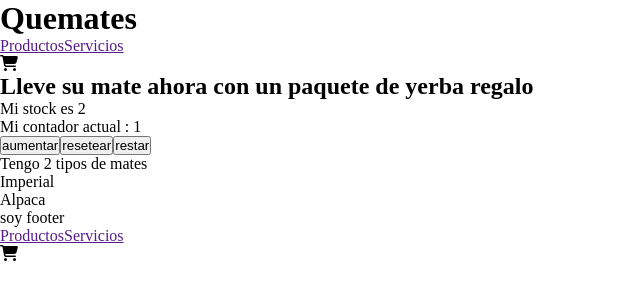
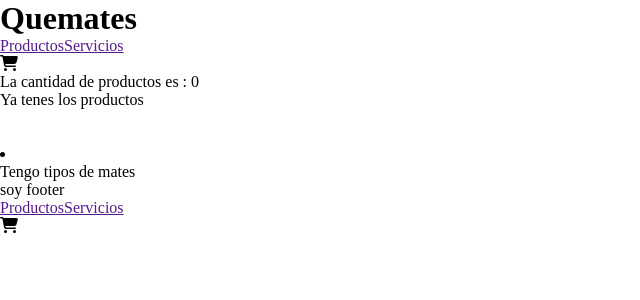
Before and after one commit to pomalucas/quemates, a React (Create React App) app: page / in a window 1280 px wide. Shown: the top 300 px of the page, without its empty margins (0-640 px from the left). Built offline with nearby package versions, Linux system fonts and the light colour scheme.

Commit message:
Cree los componentes ItemList e Item

```diff
--- a/src/components/App.js
+++ b/src/components/App.js
@@ -7,17 +7,14 @@ import ItemListContainer from './ItemListContainer'
 
 function App() {
 
-    const tipos = 2;
     const usuarios = ["Juan", "Pedro", "Maria"]
 
     return (
         <>
             <Header />
             <NavBar />
-                <ItemListContainer greeting="Lleve su mate ahora con un paquete de yerba regalo" />
-            <Main nombre="Lucas" apellido="Poma" tipos={tipos} usuarios={usuarios}>
-                <p>Imperial</p>
-                <p>Alpaca</p>
+                <ItemListContainer/>
+            <Main nombre="Lucas" apellido="Poma" usuarios={usuarios}>
             </Main>
             <Footer />
         </>
--- /dev/null
+++ b/src/components/Item.js
@@ -0,0 +1,29 @@
+import React from 'react'
+
+const Item = () => {
+
+    let productos = [
+        {
+            id: 1,
+            nombre: "Mate Imperial",
+            precio: 3500
+        },
+        {
+            id: 2,
+            nombre: "Mate Alpaca",
+            precio: 4000
+        },
+    ]
+
+    return (
+        <li>
+            <div>
+                <h3>{productos.nombre}</h3>
+                <p>{productos.descripcion}</p>
+                <p>{productos.precio}</p>
+            </div>
+        </li>
+    )
+}
+
+export default Item
--- /dev/null
+++ b/src/components/ItemList.js
@@ -0,0 +1,30 @@
+import React from 'react'
+import Item from './Item'
+
+const ItemList = () => {
+
+    let productos = [
+        {
+            id: 1,
+            nombre: "Mate Imperial",
+            precio: 3500
+        },
+        {
+            id: 2,
+            nombre: "Mate Alpaca",
+            precio: 4000
+        },
+    ]
+
+    return (
+        <ul className='itemList'>
+            {
+                productos.map(producto =>{
+                    return <Item producto ={producto} />
+                })
+            }
+        </ul>
+    )
+}
+
+export default ItemList
--- a/src/components/ItemListContainer.js
+++ b/src/components/ItemListContainer.js
@@ -1,17 +1,41 @@
-import React from 'react';
-import ItemCount from './ItemCount';
+import React, { useEffect } from 'react';
+import { useState } from 'react';
+import ItemList from './ItemList';
+import Item from './Item';
 
 const ItemListContainer = (props) => {
 
-    const onAdd = () => {
-        console.log("Agregado al carrito");
-    }
+    const [loading, setLoading] = useState(true)
+    const [productos, setProductos] = useState([])
+
+    useEffect(()=>{
+
+        const productosPromesa = new Promise((res,rej)=>{
+            setTimeout(()=>{
+                res(productos)
+            },2000)
+        })
+
+        productosPromesa
+        .then((respuestaDeLaApi)=>{
+            setProductos(productos)
+        })
+        .catch((errorDeLaApi)=>{
+            console.log(errorDeLaApi)
+        })
+        .finally(()=>{
+            setLoading(false)
+        })
+
+    })
 
     return (
-        <div>
-            <h2>{props.greeting}</h2>
-            <ItemCount initial={1} stock={5} onAdd={onAdd} />
-        </div>
+        <section className='itemListContainer'>
+            <p>La cantidad de productos es : 0</p>
+            <p>{loading ? "Cargando..." : "Ya tenes los productos"}</p>
+            <ItemList productos={productos} />
+            <Item />
+        </section>
     )
 }
 
```
